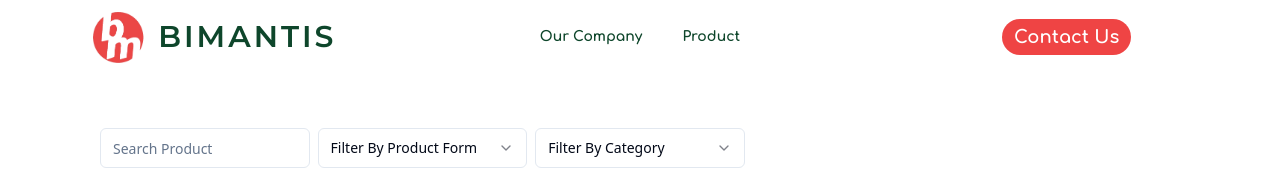
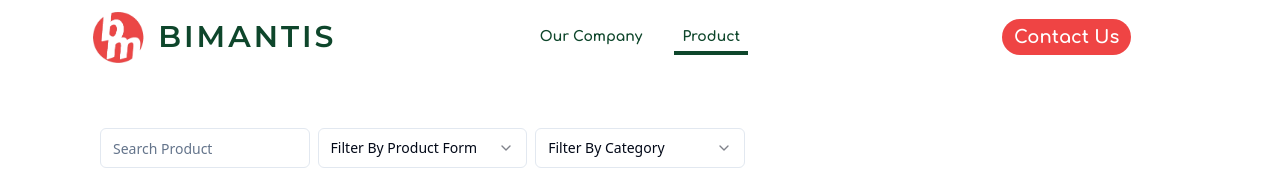
Before and after one commit to fadilaharifki/maxi-web, a Next.js app: page /product/category in a window 1280 px wide. Shown: the top 169 px of the page. Built offline with nearby package versions, Linux system fonts and the light colour scheme; a web font is replaced by a local one.

Commit message:
active menu

```diff
--- a/src/components/navbar/index.tsx
+++ b/src/components/navbar/index.tsx
@@ -33,6 +33,15 @@ const NavBar = () => {
         ]
       : []),
   ];
+
+  const activePathName: any = {
+    "/": "/",
+    "/product": "/product",
+    "/contact-us": "/contact-us",
+    "/product/category": "/product",
+  };
+
+  console.log(pathname, "pathname");
 
   const handleScrollToContact = () => {
     router.push("/contact-us");
@@ -103,7 +112,7 @@ const NavBar = () => {
                     <Link
                       className={twMerge(
                         "font-poppins text-primary-green font-normal text-base cursor-pointer hover: relative group",
-                        pathname === menu.slug
+                        activePathName[pathname] === menu.slug
                           ? "pl-5 scale-105 font-semibold"
                           : ""
                       )}
@@ -151,7 +160,9 @@ const NavBar = () => {
                   <div
                     className={twMerge(
                       "border-b-4 py-3 border-transparent duration-300 -mx-2 group-hover:border-primary-green absolute inset-0",
-                      pathname === menu.slug ? "border-primary-green" : ""
+                      activePathName[pathname] === menu.slug
+                        ? "border-primary-green"
+                        : ""
                     )}
                   ></div>
                 </Link>
--- a/src/modules/product/category/index.tsx
+++ b/src/modules/product/category/index.tsx
@@ -90,7 +90,7 @@ const CategoryProductModules = () => {
     <LayoutComponent>
       <section
         id="all-products"
-        className="min-h-screen px-5 md:mx-20 pb-12 pt-32"
+        className="min-h-screen px-5 md:mx-20 pt-20 md:pt-32 pb-12"
       >
         <div className="flex min-h-80">
           <div className="col-span-4">
--- a/src/modules/product/index.tsx
+++ b/src/modules/product/index.tsx
@@ -13,7 +13,7 @@ const ProductModule = () => {
   return (
     <LayoutComponent>
       <section
-        className="pt-32 hover:scale-105 duration-300 cursor-pointer bg-rose-gold"
+        className="pt-16 md:pt-32 hover:scale-105 duration-300 cursor-pointer bg-rose-gold"
         onClick={() => {
           router.push("product/category?category=beans+%26+grains");
         }}
```
